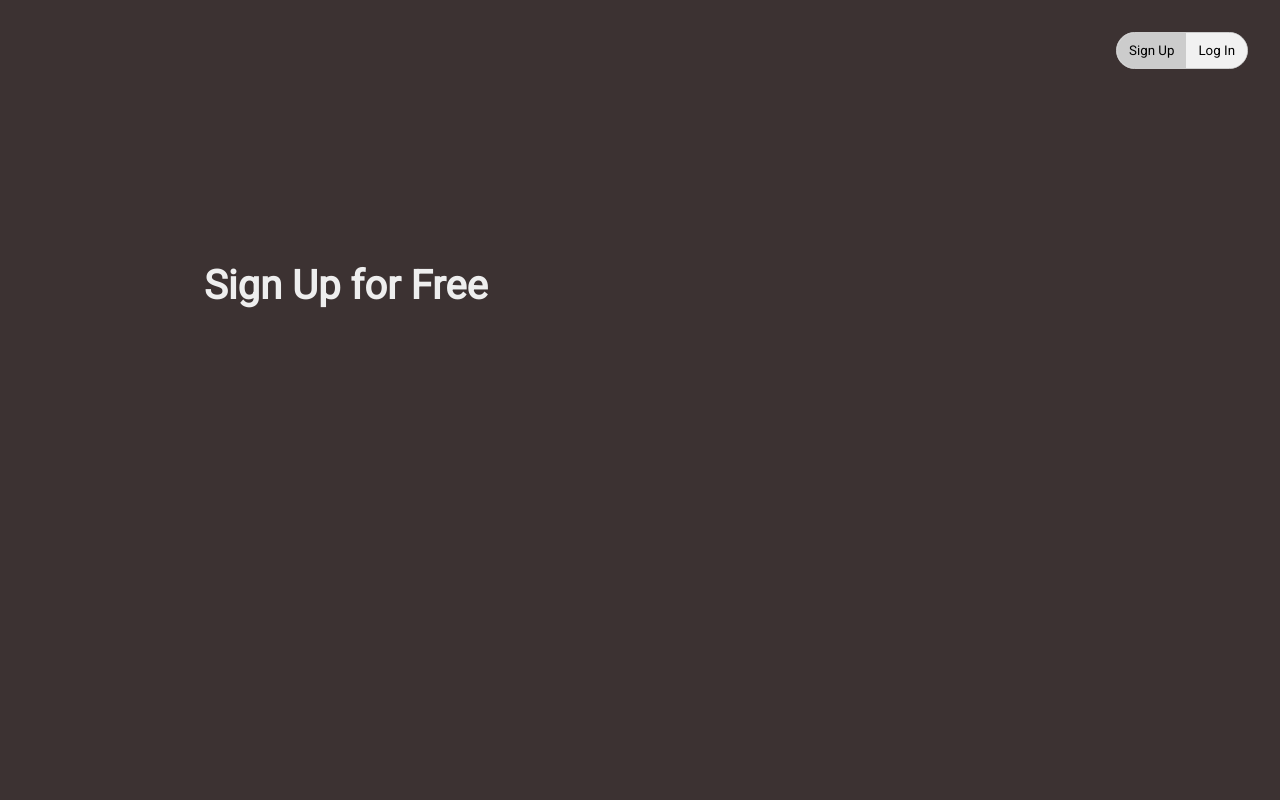
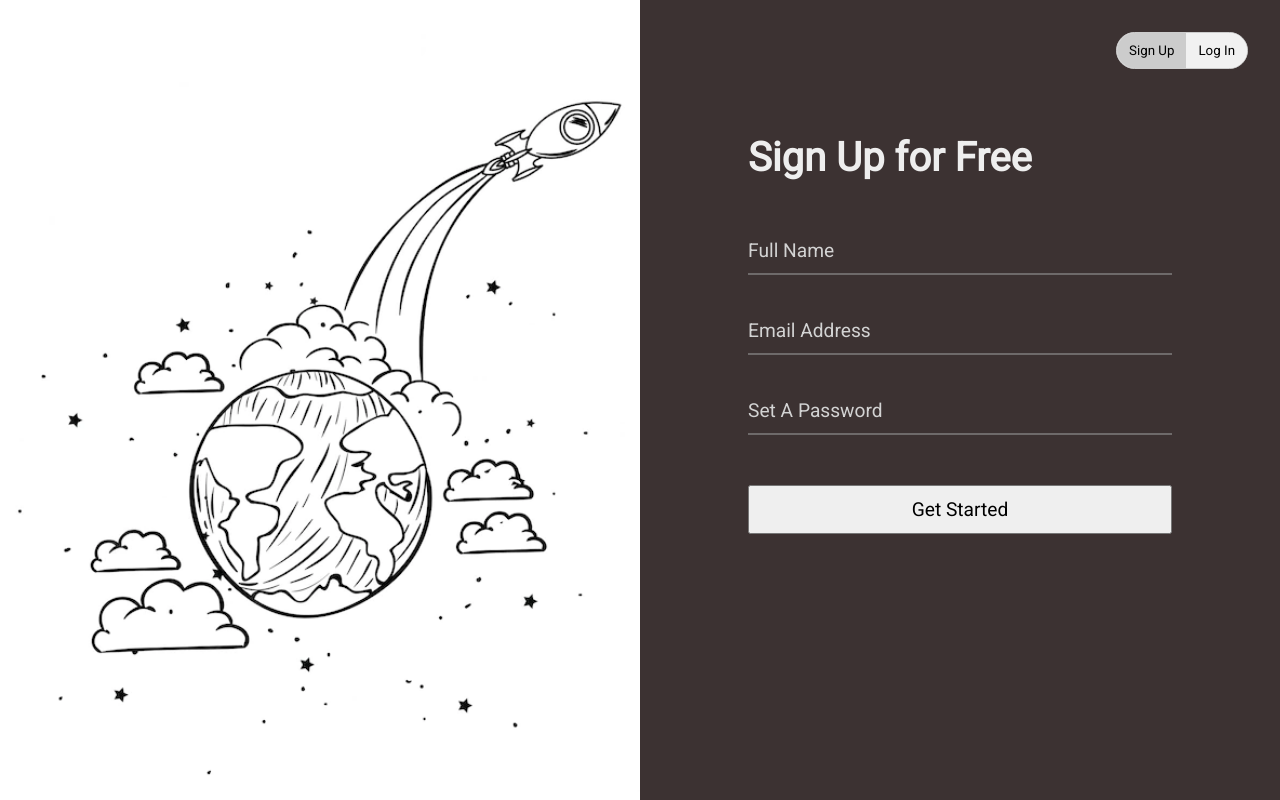
Before and after one commit to smthari/Switchable-signup-and-login-page, a plain HTML site: page index.html in a window 1280 px wide. Drawn offline with Linux system fonts and the light colour scheme.

Commit message:
final commit

```diff
--- a/index.html
+++ b/index.html
@@ -11,7 +11,14 @@
 </head>
 
 <body>
+    <!-- div container start -->
+    <div class="container">
+        <!-- left side div start  -->
+        <div class="left"></div>
+        <!-- left side div end  -->
 
+        <!-- right side div start-->
+        <div class="right">
             <!-- form switch links start -->
             <div class="switchs">
                 <button class="switchlink" onclick="openForm(event, 'SignUp')" id="defaultOpen"> Sign Up</button>
@@ -22,16 +29,51 @@
             <!-- switch content container start -->
             <div class="switch-container">
 
+                <!-- sign up form start -->
                 <div id="SignUp" class="switchcontent">
                     <h1 class="title">Sign Up for Free</h1>
+                    <form action="/" method="post">
+                        <div class="field-wrap">
+                            <input type="text" id="name" required autocomplete="off" />
+                            <label for="name">Full Name</label>
                         </div>
+                        <div class="field-wrap">
+                            <input type="email" id="email" required autocomplete="off" />
+                            <label for="email">Email Address</label>
+                        </div>
+                        <div class="field-wrap">
+                            <input type="password" id="password" required autocomplete="off" />
+                            <label for="password">Set A Password</label>
+                        </div>
+                        <button type="submit" class="actionbtn" />Get Started</button>
+                    </form>
+                </div>
+                <!-- sign up form end -->
 
+                <!-- login form start -->
                 <div id="LogIn" class="switchcontent">
                     <h1 class="title">Welcome Back!</h1>
+                    <form action="/" method="post">
+                        <div class="field-wrap">
+                            <input type="email" id="signInEmail" required autocomplete="off" />
+                            <label for="signInEmail">Email Address</label>
                         </div>
+                        <div class="field-wrap">
+                            <input type="password" id="signInPswd" required autocomplete="off" />
+                            <label for="signInPswd">Password</label>
+                        </div>
+                        <p class="forgot"><a href="#">Forgot Password?</a></p>
+                        <button class="actionbtn" />Log In</button>
+                    </form>
+                </div>
+                <!-- login form end -->
 
             </div>
             <!-- switch content container end -->
+        </div>
+        <!-- right side div end  -->
+    </div>
+    <!-- div container end -->
     <script src="script.js"></script>
 </body>
 
--- a/style.css
+++ b/style.css
@@ -9,6 +9,29 @@
 body {
   background: #3c3232;
 }
+/* layout start */
+/* css for creating two column layout  */
+.container {
+  display: grid;
+  height: 100vh;
+  overflow: hidden;
+  grid-template-columns: 50% 50%;
+}
+
+/* css for adding background image in left side  */
+.left {
+  background-color: #ffffff;
+  background-image: url(Images/background.webp);
+  background-repeat: no-repeat;
+  background-size: cover;
+  background-position: top;
+}
+
+/* css for setting background for right side div */
+.right {
+  background: #3c3232;
+}
+/* layout end  */
 
 /* switch system start */
 /* css for styling the switchs */
@@ -80,6 +103,92 @@ body {
 
 /* switch system end */
 
+/* sign up and login form start */
+/* styling field-wrap div */
+.field-wrap {
+  position: relative;
+  height: 5rem;
+  line-height: 44px;
+}
+
+/* css for label  */
+label {
+  position: absolute;
+  top: 0;
+  left: 0;
+  width: 100%;
+  color: #d3d3d3;
+  transition: 0.2s all;
+  cursor: text;
+  font-size: 1.2rem;
+}
+
+/* css for input field */
+input {
+  width: 100%;
+  border: 0;
+  outline: 0;
+  padding: 0.5rem 0;
+  border-bottom: 2px solid #6e6a6a;
+  box-shadow: none;
+  background-color: transparent;
+  font-size: 1.5rem;
+  color: #fff;
+}
+
+input:invalid {
+  outline: 0;
+}
+
+input:focus,
+input:valid {
+  border-color: #ccc;
+}
+
+/* css for moving label to above the input field on focus and valid  */
+input:focus ~ label,
+input:valid ~ label {
+  font-size: 10px;
+  top: -2rem;
+  color: #ccc;
+}
+
+/* css for input autofill  */
+input:-webkit-autofill,
+input:-webkit-autofill:hover,
+input:-webkit-autofill:focus {
+  -webkit-text-fill-color: #fff;
+  transition: background-color 5000s ease-in-out 0s;
+}
+
+/* css for forgot link */
+.forgot {
+  margin: 1rem auto;
+  font-size: 1rem;
+}
+
+.forgot a {
+  color: #eee;
+  text-decoration: none;
+  font-size: italic;
+}
+
+/* css for action button  */
+.actionbtn {
+  padding: 0.7rem;
+  margin-top: 1rem;
+  width: 100%;
+  font-size: 1.2rem;
+  cursor: pointer;
+  transition: all 0.5s ease;
+}
+
+.actionbtn:hover {
+  background-color: #ccc;
+}
+
+/* sign up and login form end */
+
 /* css for responsiveness */
 @media only screen and (max-width: 725px) {
   /* switch system start  */
```
Also changed, not shown: Images/background.webp (added). Lines whose indentation alone changed are shown as unchanged.
